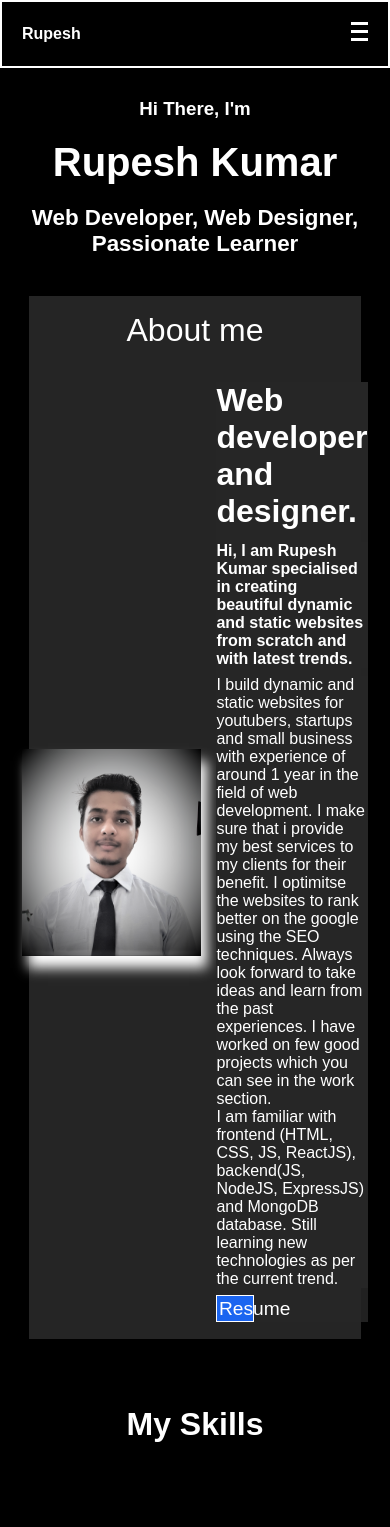
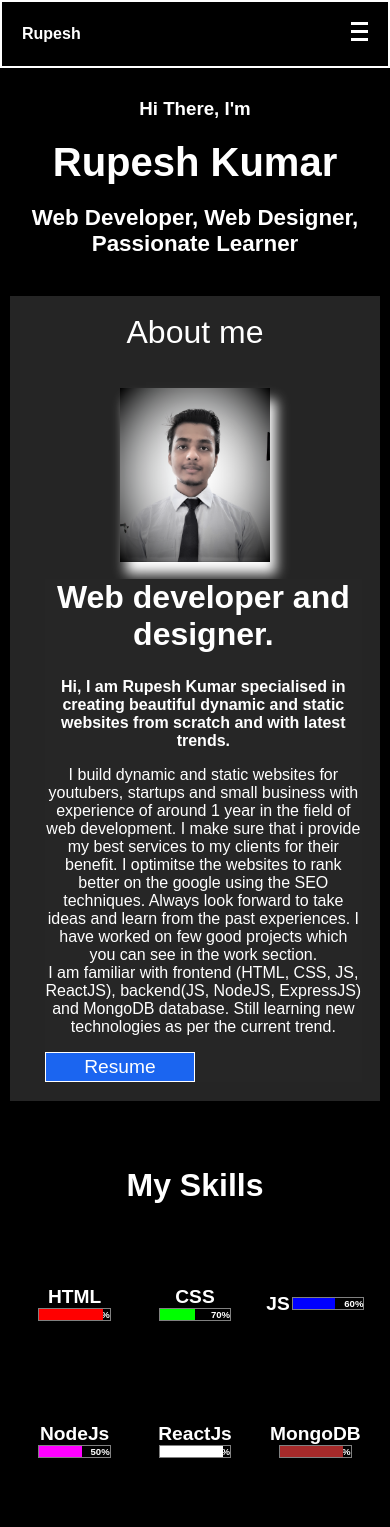
Before and after one commit to rupeshkumar8825/portfolio_website, a React (Create React App) app: page / in a window 390 px wide. Shown: the top 1527 px of the page. Built offline with nearby package versions, Linux system fonts and the light colour scheme; a web font is replaced by a local one.

Commit message:
completed the about section for the responsive design. Moving to work towards the myskill section

```diff
--- a/src/css/About.css
+++ b/src/css/About.css
@@ -88,3 +88,36 @@
   color: black;
   cursor: pointer;
 }
+
+/* adding the css for the about section of the website  */
+@media only screen and (max-width: 1100px) {
+  .about-container {
+    width: 95%;
+  }
+  .about-content img {
+    width: 45%;
+    /* height: 300px; */
+  }
+  .main-content a {
+    /* width: 500px; */
+  }
+  .resume-button {
+    /* padding: ; */
+    width: 150px;
+  }
+}
+
+@media only screen and (max-width: 700px) {
+  .about-content {
+    flex-direction: column;
+    justify-content: center;
+    align-items: center;
+  }
+  .about-content img {
+    margin-bottom: 5%;
+  }
+
+  .about-content p {
+    text-align: center;
+  }
+}
```
